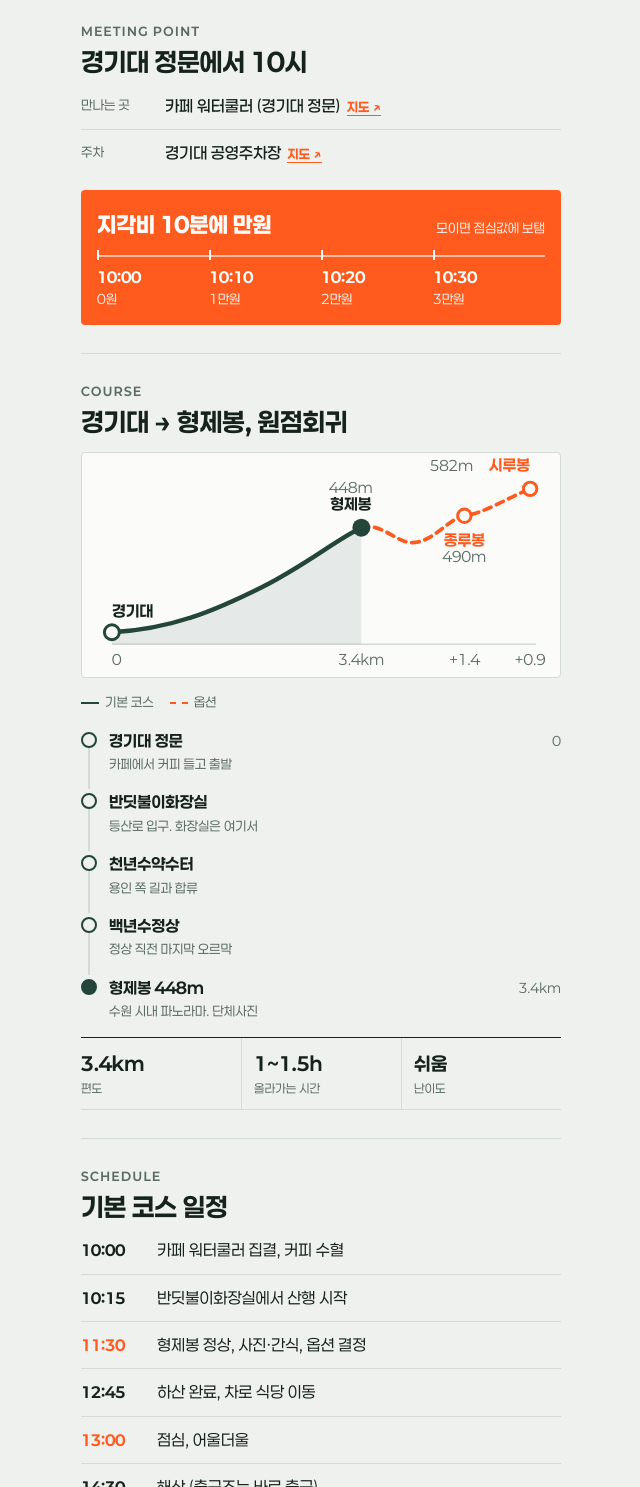
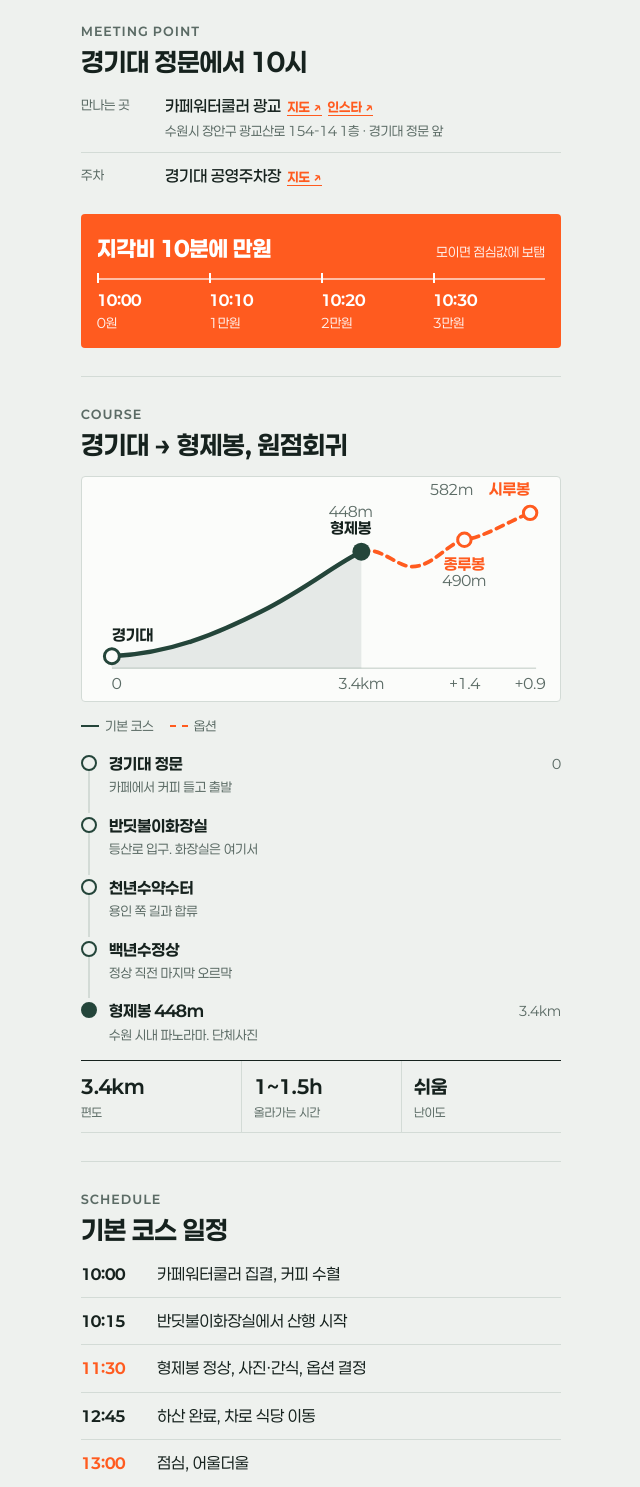
Before and after one commit to UKAN8/ukan8.github.io, a plain HTML site: page noname/index.html in a window 1280 px wide. Shown: the part 380-1867 px from the top of the page, without its empty margins (319-959 px from the left). Drawn offline with Linux system fonts and the light colour scheme.

Commit message:
NONAME 초대장: 카페워터쿨러 주소·인스타
Co-Authored-By: Claude Opus 5.5 <noreply@anthropic.com>
Claude-Session: https://claude.ai/code/session_013doMR4vZ2qM2LatZiUkHfH

```diff
--- a/noname/index.html
+++ b/noname/index.html
@@ -5,10 +5,10 @@
 <meta name="viewport" content="width=device-width, initial-scale=1">
 <title>NONAME 1회 산행 · 광교산 형제봉</title>
 <meta name="robots" content="noindex, nofollow">
-<meta name="description" content="11/22(일) 10:00 경기대 정문 카페 워터쿨러 집결. 형제봉 찍고 내려와서 점심 먹고 해산.">
+<meta name="description" content="11/22(일) 10:00 경기대 정문 카페워터쿨러 집결. 형제봉 찍고 내려와서 점심 먹고 해산.">
 <meta property="og:type" content="website">
 <meta property="og:title" content="NONAME 1회 산행 · 광교산 형제봉">
-<meta property="og:description" content="11/22(일) 10:00 경기대 정문 카페 워터쿨러 집결. 지각비 10분에 만원.">
+<meta property="og:description" content="11/22(일) 10:00 경기대 정문 카페워터쿨러 집결. 지각비 10분에 만원.">
 <meta property="og:url" content="https://ukan8.github.io/noname/">
 <meta property="og:image" content="https://ukan8.github.io/noname/og.jpg">
 <meta property="og:image:width" content="1200">
@@ -72,6 +72,7 @@ h2{font-family:var(--display);font-weight:700;font-size:26px;line-height:1.25;le
 .row:first-child{border-top:0;padding-top:0}
 .row dt{font-size:13px;color:var(--ink-soft);padding-top:2px}
 .row dd{font-weight:500}
+.row dd .addr{display:block;font-size:13px;font-weight:400;color:var(--ink-soft);margin-top:2px}
 .row dd a{text-decoration:none;border-bottom:1px solid var(--ribbon);font-size:13px;font-weight:700;color:var(--ribbon);margin-left:6px;white-space:nowrap}
 
 /* 지각비 */
@@ -171,7 +172,7 @@ footer small{display:block;font-family:var(--body);font-size:12px;color:#8fa79c;
   <section aria-labelledby="meet-h">
     <div class="head"><p class="label">Meeting point</p><h2 id="meet-h">경기대 정문에서 10시</h2></div>
     <dl class="rows">
-      <div class="row"><dt>만나는 곳</dt><dd>카페 워터쿨러 (경기대 정문)<a href="https://map.naver.com/p/search/%EC%B9%B4%ED%8E%98%20%EC%9B%8C%ED%84%B0%EC%BF%A8%EB%9F%AC%20%EA%B2%BD%EA%B8%B0%EB%8C%80">지도 ↗</a></dd></div>
+      <div class="row"><dt>만나는 곳</dt><dd>카페워터쿨러 광교<a href="https://map.naver.com/p/search/%EC%B9%B4%ED%8E%98%EC%9B%8C%ED%84%B0%EC%BF%A8%EB%9F%AC%20%EA%B4%91%EA%B5%90">지도 ↗</a><a href="https://www.instagram.com/cafe.watercooler/">인스타 ↗</a><span class="addr">수원시 장안구 광교산로 154-14 1층 · 경기대 정문 앞</span></dd></div>
       <div class="row"><dt>주차</dt><dd>경기대 공영주차장<a href="https://map.naver.com/p/search/%EA%B2%BD%EA%B8%B0%EB%8C%80%20%EA%B3%B5%EC%98%81%EC%A3%BC%EC%B0%A8%EC%9E%A5">지도 ↗</a></dd></div>
     </dl>
     <div class="fine" role="group" aria-label="지각비">
@@ -230,7 +231,7 @@ footer small{display:block;font-family:var(--body);font-size:12px;color:#8fa79c;
   <section aria-labelledby="time-h">
     <div class="head"><p class="label">Schedule</p><h2 id="time-h">기본 코스 일정</h2></div>
     <ol class="time">
-      <li><time>10:00</time><span>카페 워터쿨러 집결, 커피 수혈</span></li>
+      <li><time>10:00</time><span>카페워터쿨러 집결, 커피 수혈</span></li>
       <li><time>10:15</time><span>반딧불이화장실에서 산행 시작</span></li>
       <li class="hl"><time>11:30</time><span>형제봉 정상, 사진·간식, 옵션 결정</span></li>
       <li><time>12:45</time><span>하산 완료, 차로 식당 이동</span></li>
```
